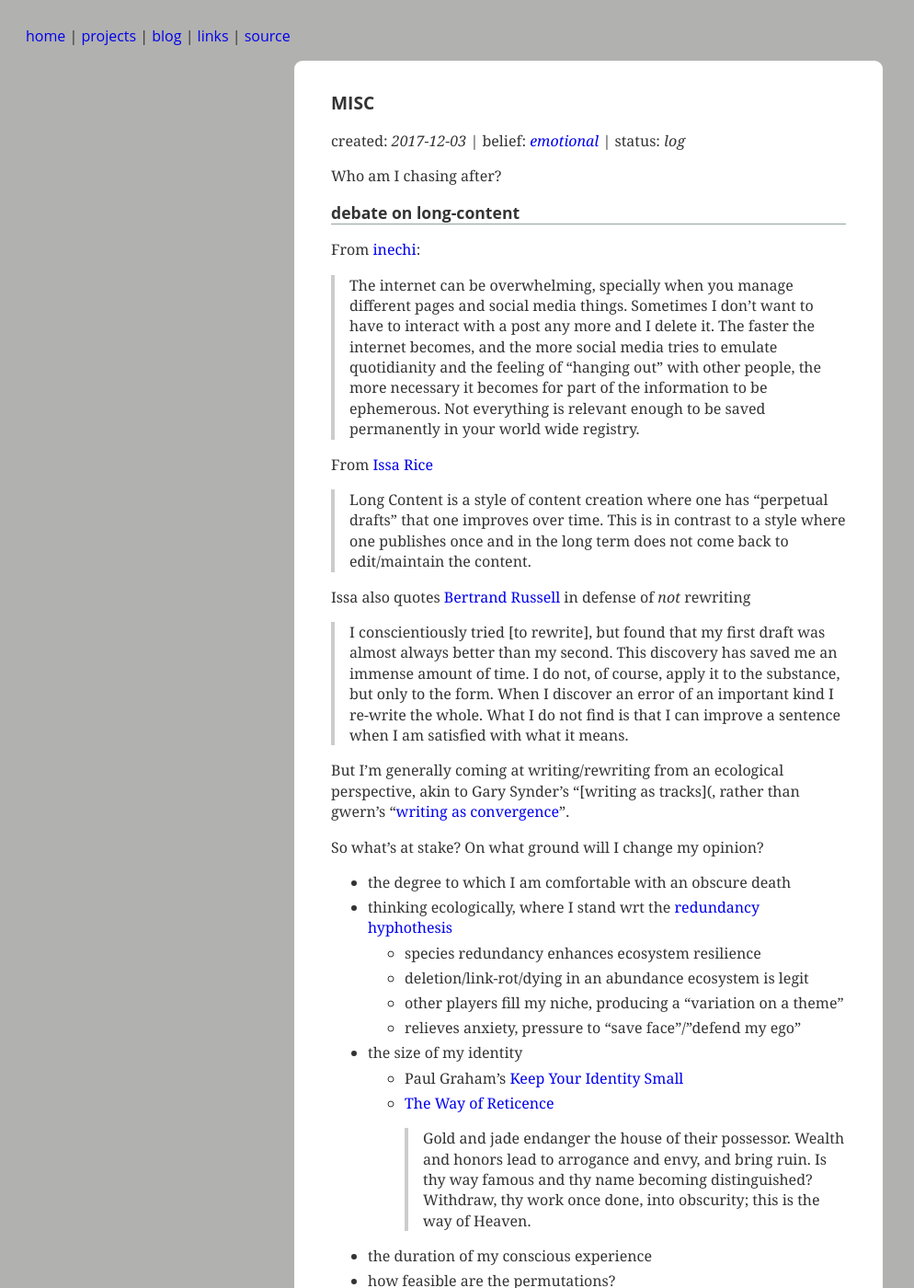
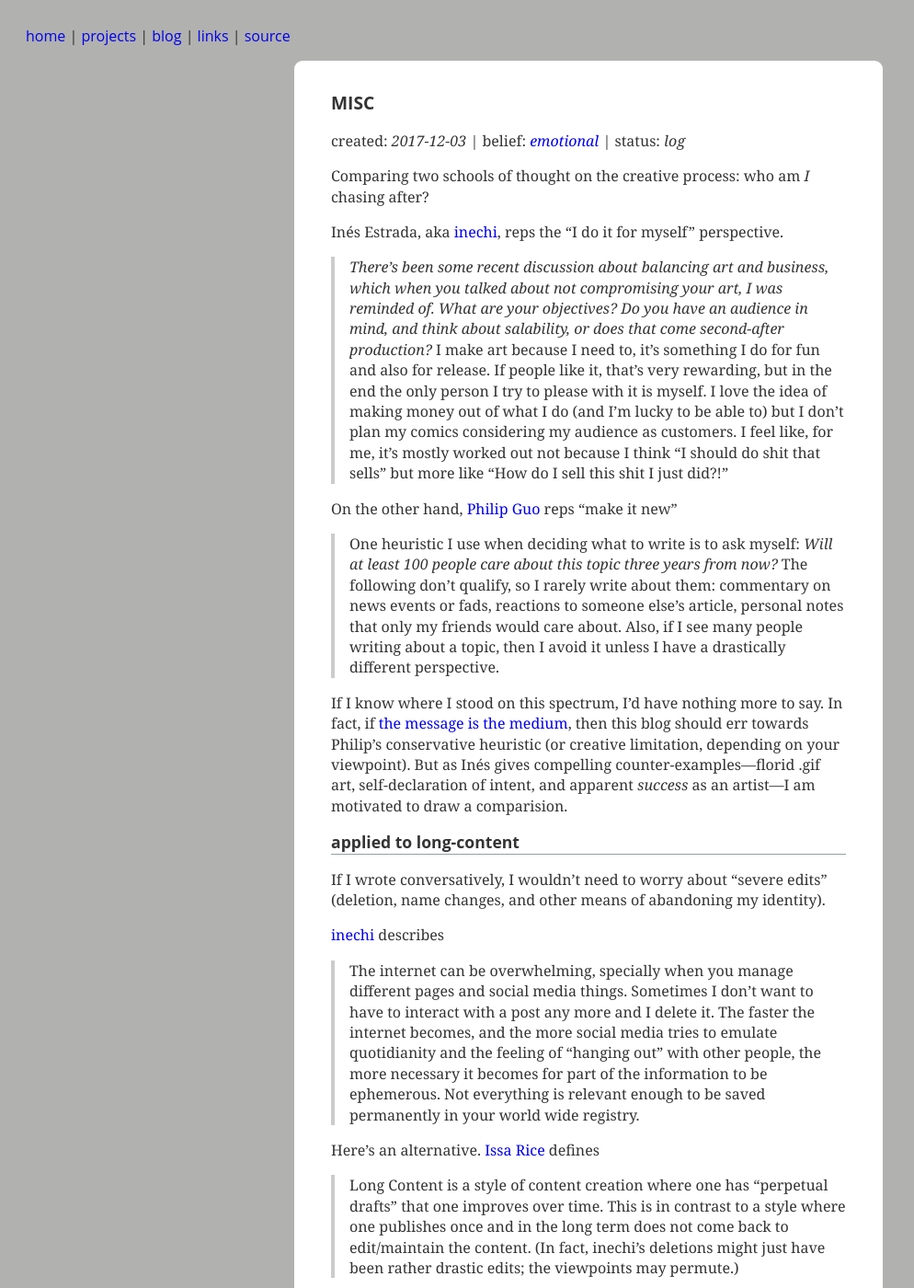
Before and after one commit to coltongrainger/blog, a Jekyll site: the page built from _posts/2017-12-03-misc.md, in a window 1280 px wide and 1400 px high. Shown: the whole window at 92% size, without its empty margins (0-994 px from the left). Built offline with Jekyll 4.4.1, drawn with Linux system fonts in a browser that asks for light colours; our own code applies the rules of GitHub Pages for plain Markdown files; some of the changed text lies outside the part shown.

Commit message:
update with thesis

```diff
--- a/_posts/2017-12-03-misc.md
+++ b/_posts/2017-12-03-misc.md
@@ -1,27 +1,42 @@
 ---
-title: misc
+title:
 author: Colton Grainger
 date: 2017-12-03
 status: log
 belief: emotional
 ---
 
-Who am I chasing after?
+Comparing two schools of thought on the creative process: who am *I* chasing after?
 
-## debate on long-content
+Inés Estrada, aka [inechi](http://inechi.com/), reps the "I do it for myself" perspective.
+> *There's been some recent discussion about balancing art and business, which when you talked about not compromising your art, I was reminded of. What are your objectives? Do you have an audience in mind, and think about salability, or does that come second-after production?*
+> I make art because I need to, it's something I do for fun and also for release. If people like it, that's very rewarding,  but in the end the only person I try to please with it is myself. I love the idea of making money out of what I do (and I'm lucky to be able to) but I don't plan my comics considering my audience as customers. I feel like, for me, it's mostly worked out not because I think "I should do shit that sells" but more like "How do I sell this shit I just did?!"
 
-From [inechi](http://blog.inechi.com/2017/10/end-of-year-shows.html):
+On the other hand, [Philip Guo](http://pgbovine.net/writings.htm) reps "make it new"
+> One heuristic I use when deciding what to write is to ask myself: *Will at least 100 people care about this topic three years from now?* The following don't qualify, so I rarely write about them:
+commentary on news events or fads, reactions to someone else's article, personal notes that only my friends would care about. Also, if I see many people writing about a topic, then I avoid it unless I have a drastically different perspective.
+
+If I know where I stood on this spectrum, I'd have nothing more to say. In fact, if [the message is the medium](https://en.wikipedia.org/wiki/The_medium_is_the_message), then this blog should err towards Philip's conservative heuristic (or creative limitation, depending on your viewpoint). But as Inés gives compelling counter-examples---florid .gif art, self-declaration of intent, and apparent *success* as an artist---I am motivated to draw a comparision.
+
+## applied to long-content
+
+If I wrote conversatively, I wouldn't need to worry about "severe edits" (deletion, name changes, and other means of abandoning my identity).
+
+[inechi](http://blog.inechi.com/2017/10/end-of-year-shows.html) describes
 > The internet can be overwhelming, specially when you manage different pages and social media things. Sometimes I don't want to have to interact with a post any more and I delete it. The faster the internet becomes, and the more social media tries to emulate quotidianity and the feeling of "hanging out" with other people, the more necessary it becomes for part of the information to be ephemerous. Not everything is relevant enough to be saved permanently in your world wide registry.
 
-From [Issa Rice](https://issarice.com/long-content)
+Here's an alternative. [Issa Rice](https://issarice.com/long-content) defines
 > Long Content is a style of content creation where one has “perpetual drafts” that one improves over time. This is in contrast to a style where one publishes once and in the long term does not come back to edit/maintain the content.
+(In fact, inechi's deletions might just have been rather drastic edits; the viewpoints may permute.)
 
-Issa also quotes [Bertrand Russell](http://www.personal.kent.edu/~rmuhamma/Philosophy/RBwritings/howWrite.htm) in defense of *not* rewriting
+Issa quotes [Bertrand Russell](http://www.personal.kent.edu/~rmuhamma/Philosophy/RBwritings/howWrite.htm) in defense of *not* rewriting
 > I conscientiously tried [to rewrite], but found that my first draft was almost always better than my second. This discovery has saved me an immense amount of time. I do not, of course, apply it to the substance, but only to the form. When I discover an error of an important kind I re-write the whole. What I do not find is that I can improve a sentence when I am satisfied with what it means.
 
-But I'm generally coming at writing/rewriting from an ecological perspective, akin to Gary Synder's "[writing as tracks](, rather than gwern's "[writing as convergence](https://www.gwern.net/About)".
+But I'm generally coming at writing/rewriting from an ecological perspective, akin to Gary Synder's "[writing as tracks](https://terebess.hu/zen/mesterek/The-Practice-of-the-Wild-by-Gary-Snyder.pdf), rather than gwern's "[writing as convergence](https://www.gwern.net/About)".
 
-So what's at stake? On what ground will I change my opinion?
+## thoughts on publishing
+
+So what's at stake? Why not commit to more relentless publication and, consequently, transparency and personal disclosure? Why focus on advancing new ideas (rather than signing karaoke on the old ones)?
 - the degree to which I am comfortable with an obscure death
 - thinking ecologically, where I stand wrt the [redundancy hyphothesis](https://en.wikipedia.org/wiki/Ecosystem_services#Redundancy_hypothesis)
 	- species redundancy enhances ecosystem resilience
@@ -35,16 +50,20 @@ So what's at stake? On what ground will I change my opinion?
 - the duration of my conscious experience
 - how feasible are the permutations?
 	- writing/rewriting could *either* converge or diverge
-	- why not assume convergence? or [coarsen up the metric](http://www.meltingasphalt.com/prickles-and-goo/) to guarantee convergence?
+	- why not assume convergence?
+	- or [coarsen up the metric](http://www.meltingasphalt.com/prickles-and-goo/) to guarantee convergence?
 - why converge at all?
 	- to be respectful of other people's time?
-	- why not just give a disclaimer:
-		- I'm not doing anything?
-		- This is going nowhere?
-	- maybe that's self-defeating.
+	- why not *just give a disclaimer*
+		- "I'm not doing anything"
+		- "This is going nowhere"
+	- maybe that's self-defeating
+	- or maybe, convergence is sort of praiseworthy
 - how I feel about [inechi's art](http://inechi.com/Media/)
 	- "don't touch me"
 	- "don't care"
 	- "no more humans"
-- shame, fear, abandonment; how these emotions rank rationally with global hunger, etc
-- see also [
+- shame (and its manifestations)
+	- unworthy (that's a moderately religious fear)
+	- inappropriate (which is social, cultural)
+	- *giftig*, viral (linguistic, even physical)
```
